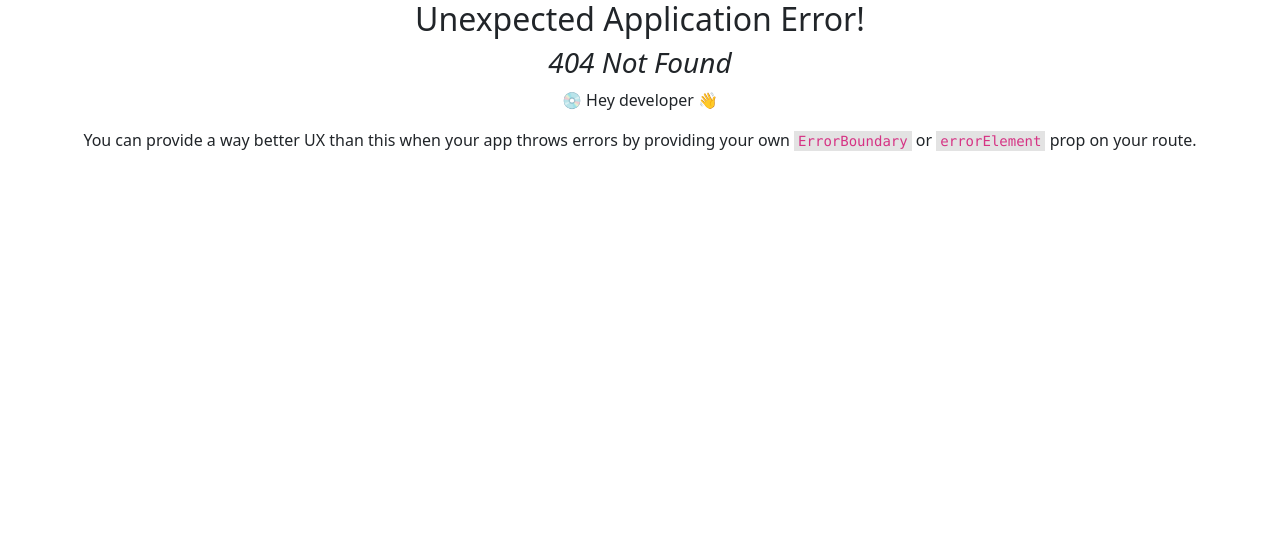
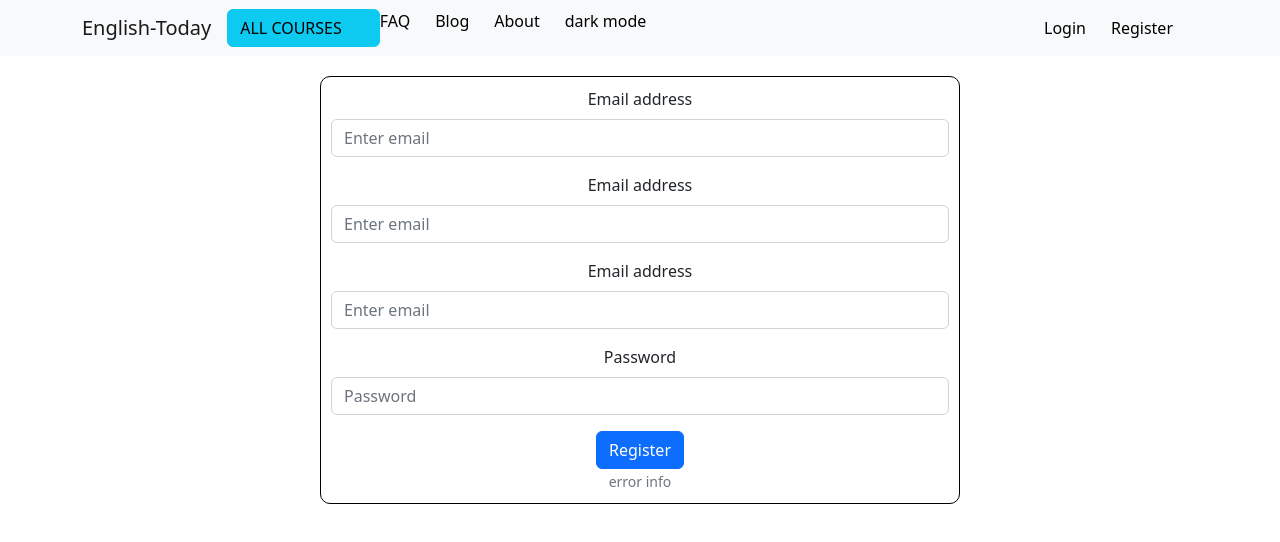
Before and after one commit to nasirullahnu/english-today, a React (Create React App) app: page /register in a window 1280 px wide. Before the commit this address had no page. Shown: the top 542 px of the page. Built offline with nearby package versions, Linux system fonts and the light colour scheme.

Commit message:
login and register route addedto link button

```diff
--- /dev/null
+++ b/src/contexts/AuthProvider/AuthProvider.js
@@ -0,0 +1,18 @@
+import React from 'react';
+import { createContext } from 'react';
+
+const AuthContext = createContext();
+
+const AuthProvider = ({children}) => {
+    const user = {name : 'Nasir'}
+
+    const authInfo = {user}
+
+    return (
+        <AuthContext.Provider value={authInfo}>
+            {children}
+        </AuthContext.Provider>
+    );
+};
+
+export default AuthProvider;
--- a/src/index.js
+++ b/src/index.js
@@ -4,11 +4,14 @@ import './index.css';
 import App from './App';
 import reportWebVitals from './reportWebVitals';
 import 'bootstrap/dist/css/bootstrap.min.css';
+import AuthProvider from './contexts/AuthProvider/AuthProvider';
 
 const root = ReactDOM.createRoot(document.getElementById('root'));
 root.render(
   <React.StrictMode>
-    <App />
+    <AuthProvider>
+      <App />
+    </AuthProvider>
   </React.StrictMode>
 );
 
--- a/src/shared/Header/Header.js
+++ b/src/shared/Header/Header.js
@@ -23,10 +23,8 @@ const Header = () => {
                         <Link href="#pricing">dark mode</Link>
                     </Nav>
                     <Nav className='head-links'>
-                        <Link href="#deets">More deets</Link>
-                        <Link eventKey={2} href="#memes">
-                            Dank memes
-                        </Link>
+                        <Link to='/login'>Login</Link>
+                        <Link to='/register'>Register</Link>
                     </Nav>
                 </Navbar.Collapse>
             </Container>
--- /dev/null
+++ b/src/shared/Login/Login.css
@@ -0,0 +1,6 @@
+.form{
+    border: 1px solid black;
+    padding: 10px;
+    margin-top: 20px;
+    border-radius: 10px;
+}
--- /dev/null
+++ b/src/shared/Login/Login.js
@@ -0,0 +1,28 @@
+import React from 'react';
+import Button from 'react-bootstrap/Button';
+import Form from 'react-bootstrap/Form';
+import './Login.css'
+
+const Login = () => {
+    return (
+        <Form className='w-50 mx-auto form'>
+            <Form.Group className="mb-3" controlId="formBasicEmail">
+                <Form.Label>Email address</Form.Label>
+                <Form.Control type="email" placeholder="Enter email" />
+            </Form.Group>
+
+            <Form.Group className="mb-3" controlId="formBasicPassword">
+                <Form.Label>Password</Form.Label>
+                <Form.Control type="password" placeholder="Password" />
+            </Form.Group>
+            <Button variant="primary" type="submit">
+                Login
+            </Button><br></br>
+            <Form.Text className="text-muted">
+                error info
+            </Form.Text>
+        </Form>
+    );
+};
+
+export default Login;
--- /dev/null
+++ b/src/shared/Register/Register.js
@@ -0,0 +1,34 @@
+import React from 'react';
+import Button from 'react-bootstrap/Button';
+import Form from 'react-bootstrap/Form';
+
+const Register = () => {
+    return (
+        <Form className='w-50 mx-auto form'>
+            <Form.Group className="mb-3" controlId="formBasicEmail">
+                <Form.Label>Email address</Form.Label>
+                <Form.Control type="email" placeholder="Enter email" />
+            </Form.Group>
+            <Form.Group className="mb-3" controlId="formBasicEmail">
+                <Form.Label>Email address</Form.Label>
+                <Form.Control type="email" placeholder="Enter email" />
+            </Form.Group>
+            <Form.Group className="mb-3" controlId="formBasicEmail">
+                <Form.Label>Email address</Form.Label>
+                <Form.Control type="email" placeholder="Enter email" />
+            </Form.Group>
+            <Form.Group className="mb-3" controlId="formBasicPassword">
+                <Form.Label>Password</Form.Label>
+                <Form.Control type="password" placeholder="Password" />
+            </Form.Group>
+            <Button variant="primary" type="submit">
+                Register
+            </Button><br></br>
+            <Form.Text className="text-muted">
+                error info
+            </Form.Text>
+        </Form>
+    );
+};
+
+export default Register;
```
Also changed, not shown: src/Routes/Routes/Routes.js (+10 -0 lines).
